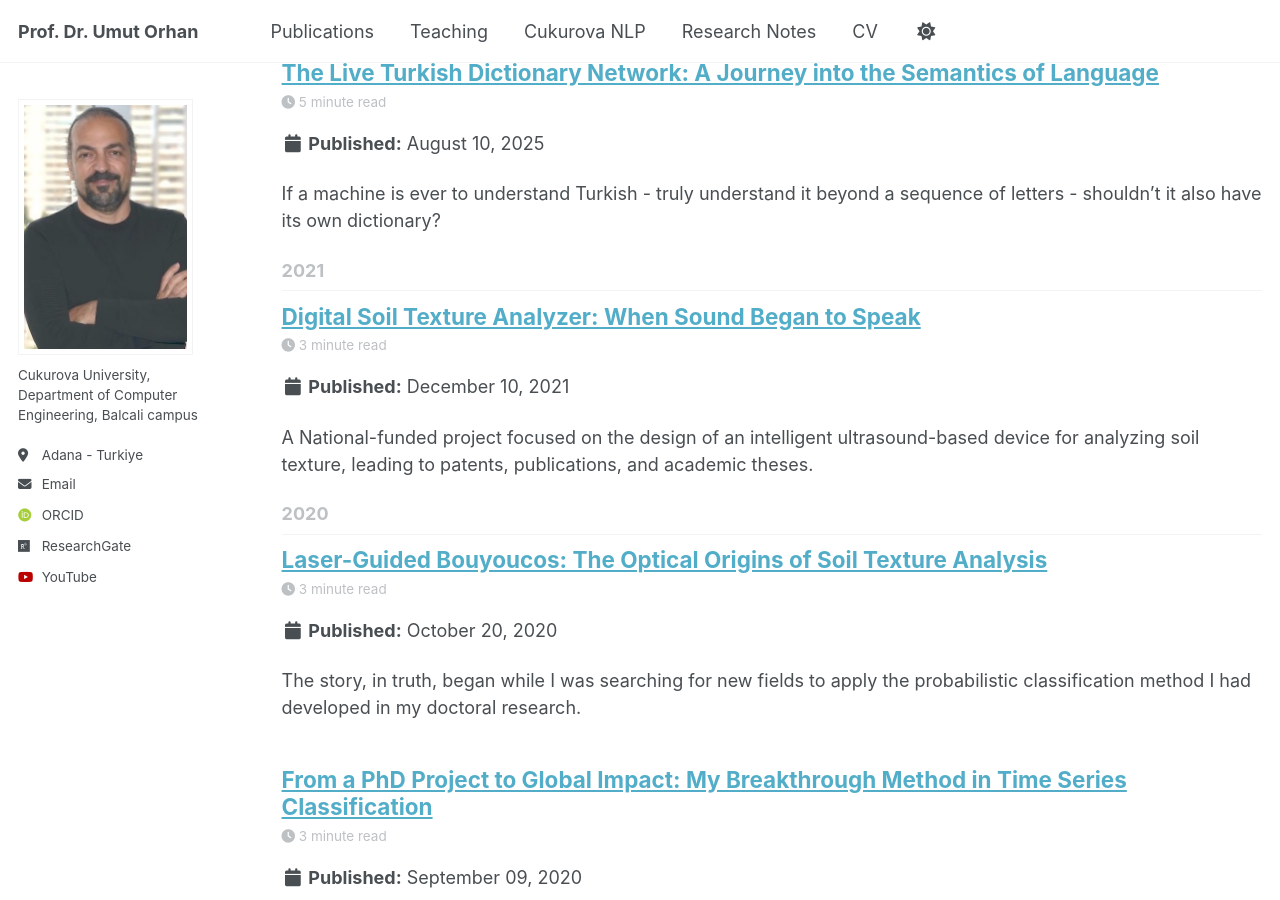
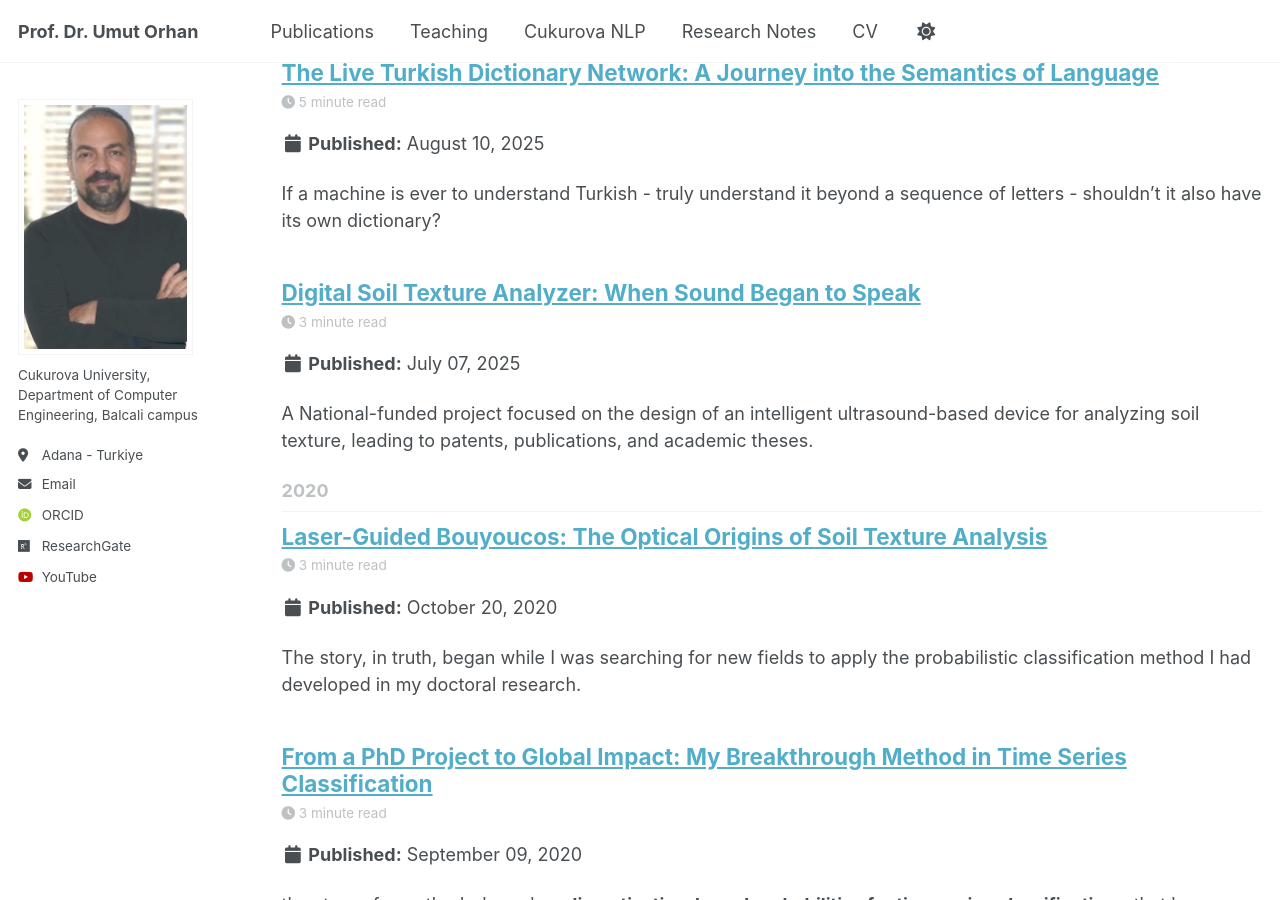
Before and after one commit to uorhan/uorhan.github.io, a Jekyll site: the page built from _pages/year-archive.html, in a window 1280 px wide and 900 px high, scrolled down 577 px. Built offline with Jekyll 4.4.1, drawn with Linux system fonts in a browser that asks for light colours; some web fonts are replaced.

Commit message:
Update post date for digital soil texture analyzer

```diff
--- a/_posts/2021-12-10-digital.md
+++ b/_posts/2025-7-7-digital.md
@@ -1,7 +1,7 @@
 ---
 layout: post
 title: "Digital Soil Texture Analyzer: When Sound Began to Speak"
-date: 2021-12-10
+date: 2025-7-7
 categories: projects
 tags: PROJECT
 excerpt: "A National-funded project focused on the design of an intelligent ultrasound-based device for analyzing soil texture, leading to patents, publications, and academic theses."
```
